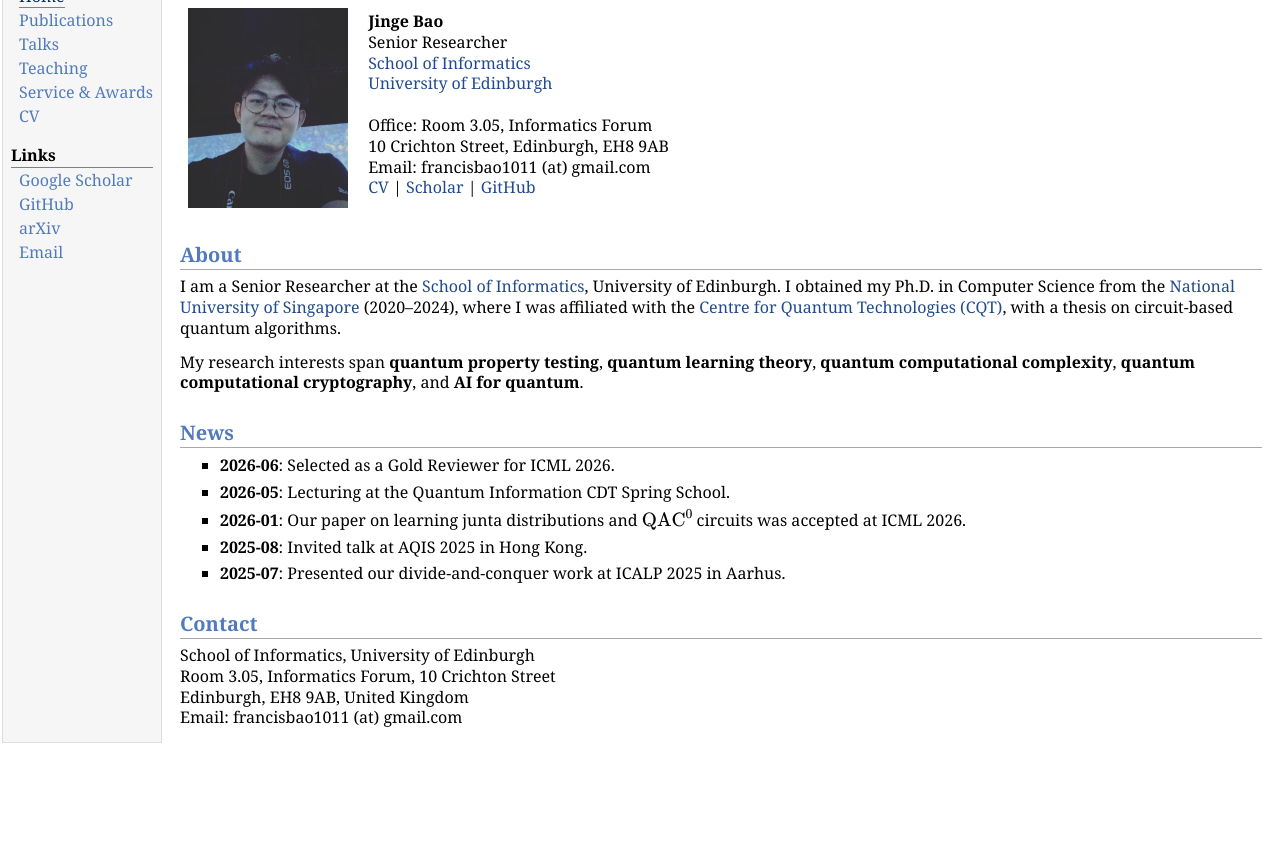
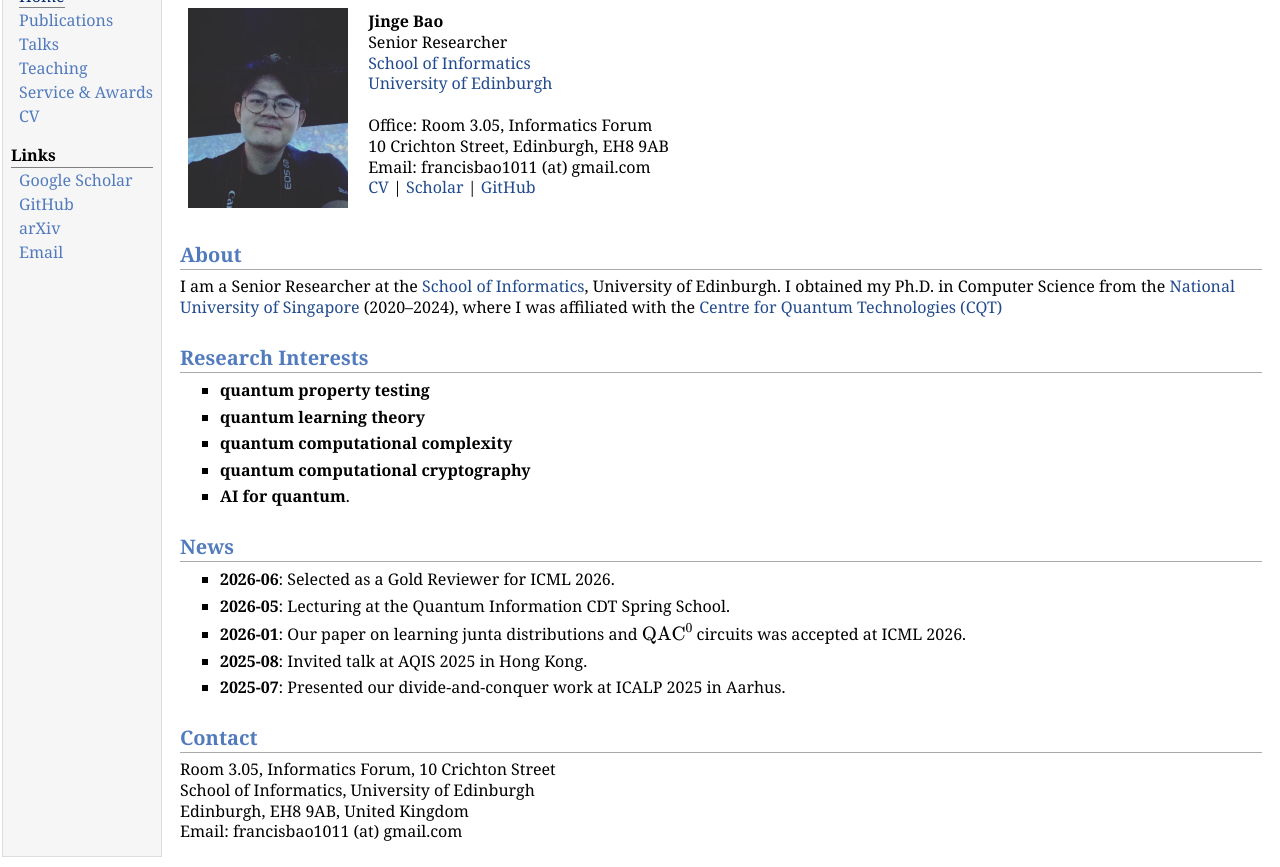
Before and after one commit to jinge-bao/jinge-bao.github.io, a plain HTML site: page index.html in a window 1280 px wide. Shown: the part 68-935 px from the top of the page. Before the commit the page ends 821 px from the top, so only its background shows below. Drawn offline with nearby package versions, Linux system fonts and the light colour scheme.

Commit message:
Rebuild HTML from edited jemdoc sources
Co-Authored-By: Claude Opus 4.8 <noreply@anthropic.com>

```diff
--- a/index.html
+++ b/index.html
@@ -55,15 +55,27 @@ Email: francisbao1011 (at) gmail.com <br />
 </p>
 </td></tr></table>
 <h2>About</h2>
-<p>I am a Senior Researcher at the <a href="https://www.ed.ac.uk/informatics" target="blank">School of Informatics</a>,
-University of Edinburgh. I obtained my Ph.D. in Computer Science from the
-<a href="https://www.nus.edu.sg/" target="blank">National University of Singapore</a> (2020&ndash;2024), where I was
-affiliated with the <a href="https://www.quantumlah.org/" target="blank">Centre for Quantum Technologies (CQT)</a>,
-with a thesis on circuit-based quantum algorithms.
+<p>I am a Senior Researcher at the <a href="https://www.ed.ac.uk/informatics" target="blank">School of Informatics</a>, University of Edinburgh. I obtained my Ph.D. in Computer Science from the
+<a href="https://www.nus.edu.sg/" target="blank">National University of Singapore</a> (2020&ndash;2024), where I was affiliated with the <a href="https://www.quantumlah.org/" target="blank">Centre for Quantum Technologies (CQT)</a>
 </p>
-<p>My research interests span <b>quantum property testing</b>, <b>quantum learning theory</b>,
-<b>quantum computational complexity</b>, <b>quantum computational cryptography</b>, and <b>AI for quantum</b>.
+<h2>Research Interests</h2>
+<ul>
+<li><p><b>quantum property testing</b>
 </p>
+</li>
+<li><p><b>quantum learning theory</b>
+</p>
+</li>
+<li><p><b>quantum computational complexity</b>
+</p>
+</li>
+<li><p><b>quantum computational cryptography</b>
+</p>
+</li>
+<li><p><b>AI for quantum</b>.
+</p>
+</li>
+</ul>
 <h2>News</h2>
 <ul>
 <li><p><b>2026-06</b>: Selected as a Gold Reviewer for ICML 2026.
@@ -83,8 +95,8 @@ with a thesis on circuit-based quantum algorithms.
 </li>
 </ul>
 <h2>Contact</h2>
-<p>School of Informatics, University of Edinburgh <br />
-Room 3.05, Informatics Forum, 10 Crichton Street <br />
+<p>Room 3.05, Informatics Forum, 10 Crichton Street <br />
+School of Informatics, University of Edinburgh <br />
 Edinburgh, EH8 9AB, United Kingdom <br />
 Email: francisbao1011 (at) gmail.com
 </p>
```
Also changed, not shown: service.html (+1 -1 lines), teaching.html (+0 -19 lines).
